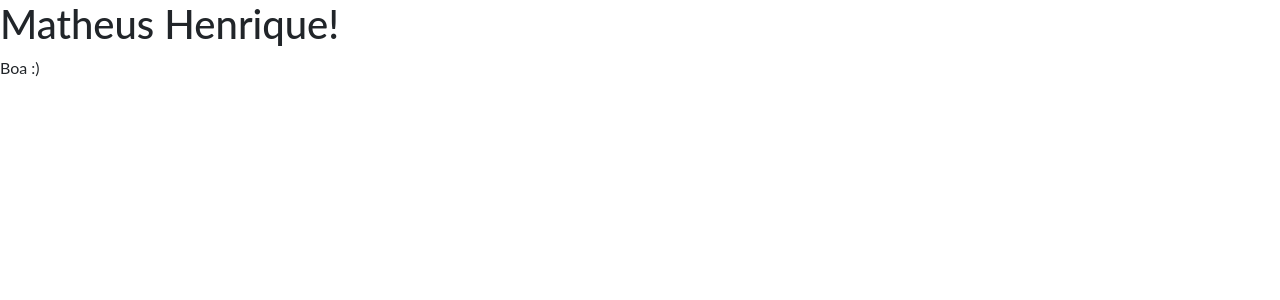
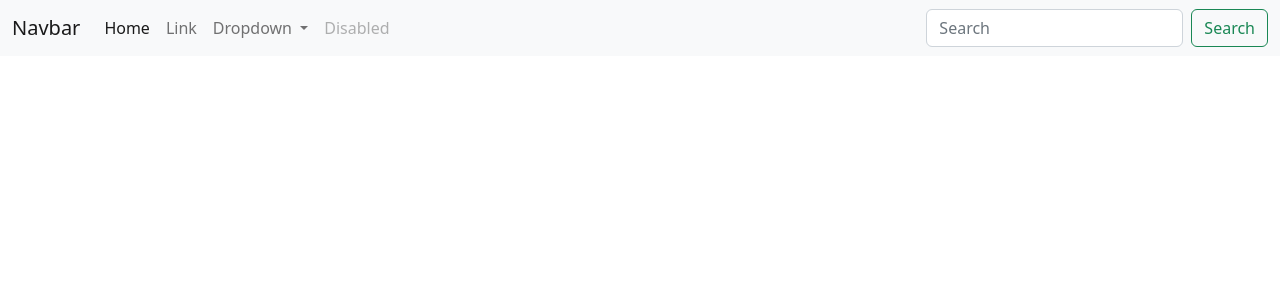
Before and after one commit to M4th3usao/angular-aula1, an Angular app: page / in a window 1280 px wide. Shown: the top 300 px of the page. Built offline with nearby package versions, Linux system fonts and the light colour scheme.

Commit message:
1 file modified

```diff
--- a/src/app/app.component.html
+++ b/src/app/app.component.html
@@ -1,2 +1,55 @@
-<hello name="{{ name }}"></hello>
-<p>Boa :)</p>
+<nav class="navbar navbar-expand-lg bg-light">
+  <div class="container-fluid">
+    <a class="navbar-brand" href="#">Navbar</a>
+    <button
+      class="navbar-toggler"
+      type="button"
+      data-bs-toggle="collapse"
+      data-bs-target="#navbarSupportedContent"
+      aria-controls="navbarSupportedContent"
+      aria-expanded="false"
+      aria-label="Toggle navigation"
+    >
+      <span class="navbar-toggler-icon"></span>
+    </button>
+    <div class="collapse navbar-collapse" id="navbarSupportedContent">
+      <ul class="navbar-nav me-auto mb-2 mb-lg-0">
+        <li class="nav-item">
+          <a class="nav-link active" aria-current="page" href="#">Home</a>
+        </li>
+        <li class="nav-item">
+          <a class="nav-link" href="#">Link</a>
+        </li>
+        <li class="nav-item dropdown">
+          <a
+            class="nav-link dropdown-toggle"
+            href="#"
+            role="button"
+            data-bs-toggle="dropdown"
+            aria-expanded="false"
+          >
+            Dropdown
+          </a>
+          <ul class="dropdown-menu">
+            <li><a class="dropdown-item" href="#">Action</a></li>
+            <li><a class="dropdown-item" href="#">Another action</a></li>
+            <li><hr class="dropdown-divider" /></li>
+            <li><a class="dropdown-item" href="#">Something else here</a></li>
+          </ul>
+        </li>
+        <li class="nav-item">
+          <a class="nav-link disabled">Disabled</a>
+        </li>
+      </ul>
+      <form class="d-flex" role="search">
+        <input
+          class="form-control me-2"
+          type="search"
+          placeholder="Search"
+          aria-label="Search"
+        />
+        <button class="btn btn-outline-success" type="submit">Search</button>
+      </form>
+    </div>
+  </div>
+</nav>
```
